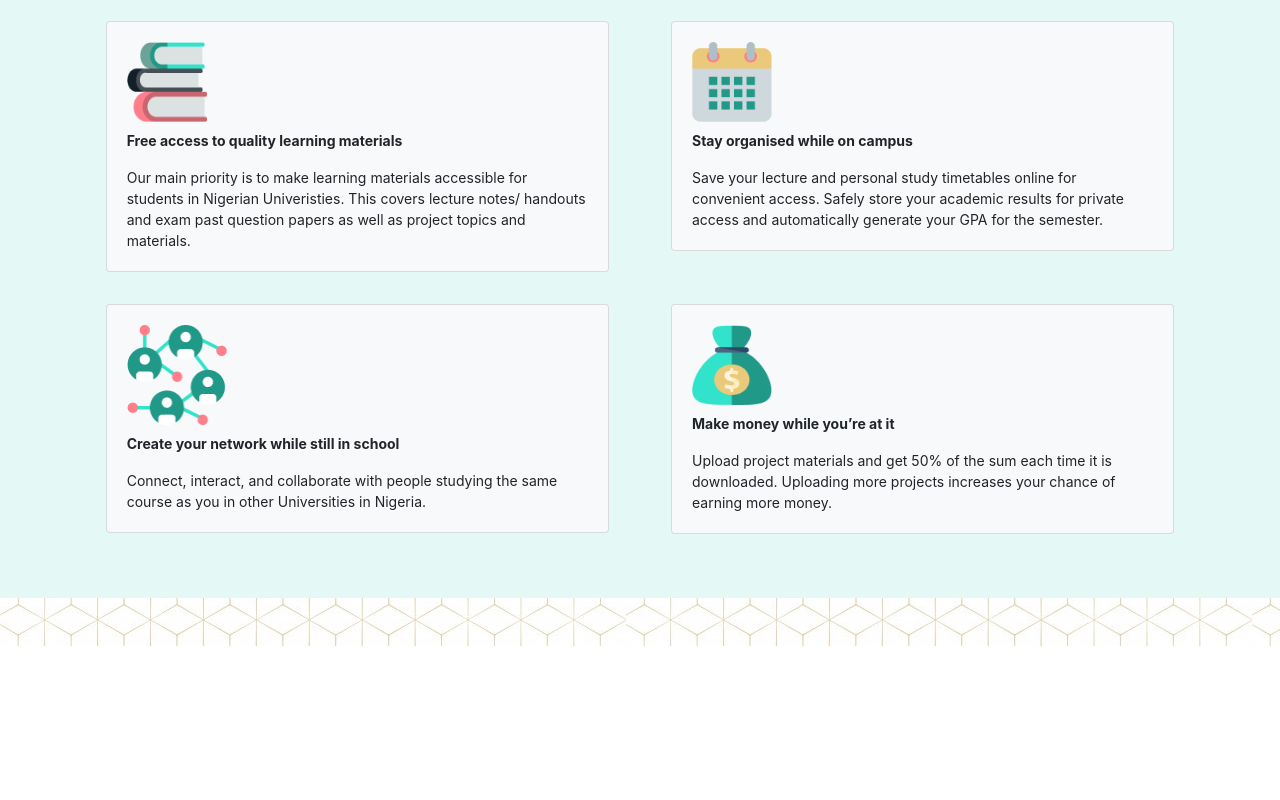
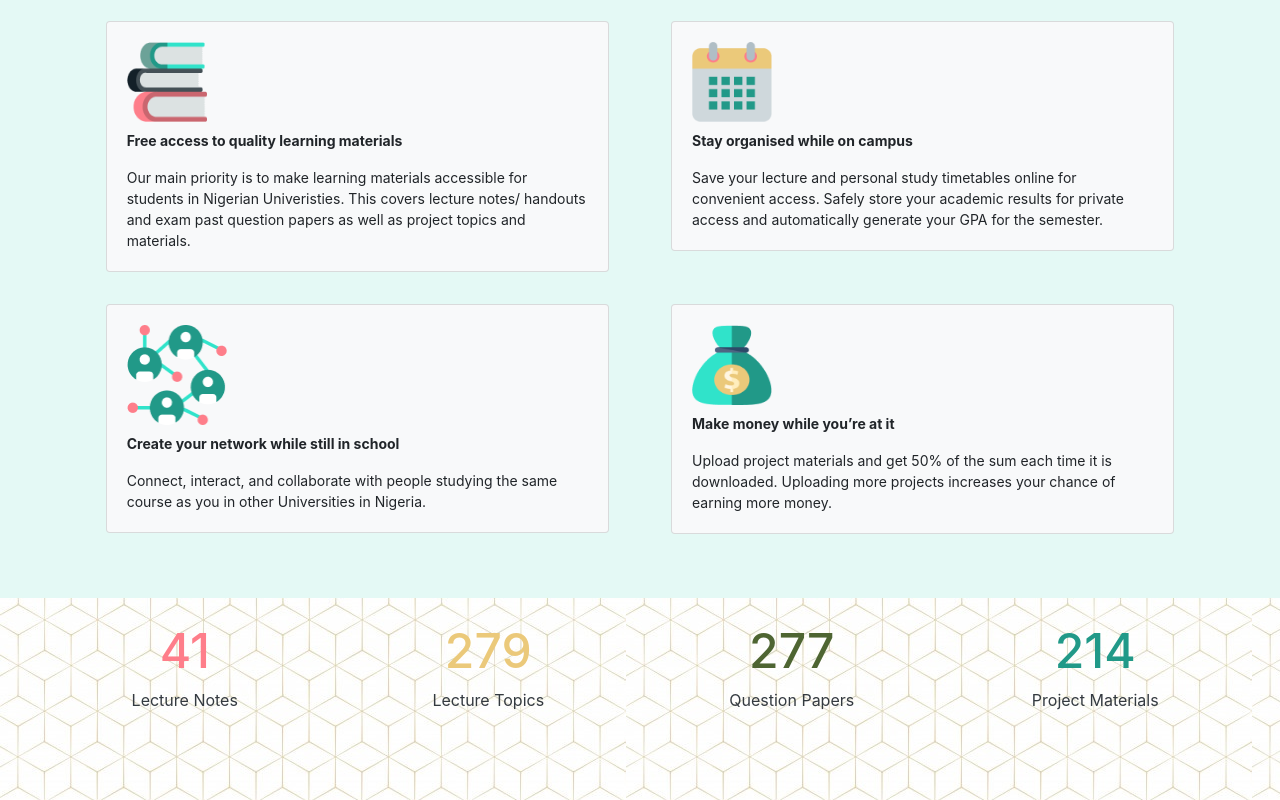
Before and after one commit to AnthoniaOkafor/greenbrain-clone, a plain HTML site: page index.html in a window 1280 px wide. Shown: the part 612-1412 px from the top of the page. Before the commit the page ends 1258 px from the top, so only its background shows below. Drawn offline with nearby package versions, Linux system fonts and the light colour scheme.

Commit message:
created more information about the site

```diff
--- a/css/styles.css
+++ b/css/styles.css
@@ -28,3 +28,27 @@
 .card > p {
     font-size: 14px;
 }
+
+.tiles h1 {
+    font-size: 3.0rem;
+}
+
+.pink {
+    color: #fe7e8a;
+}
+
+.gold {
+    color: #ebc97a;
+}
+
+.dk-green {
+    color: #4e6532;
+}
+
+.lt-green {
+    color: #219988;
+}
+
+.upload {
+    background: #E4F9F5;
+}
--- a/index.html
+++ b/index.html
@@ -86,7 +86,43 @@
         </div>
 
         <div class="container-fluid tiles py-4 pr-5 pl-5">
+          <div class="row d-flex justify-content-around text-center">
+              <div class="col-lg-3 col-md-3 col-sm-12 mb-sm-5">
+                <a href="#" class="text-decoration-none">
+                  <h1 class="pink">41</h1>
+                  <p class="text-dark">Lecture Notes</p>
+                </a>
+              </div>
 
+              <div class="col-lg-3 col-md-3 col-sm-12">
+                <a href="#" class="text-decoration-none">
+                  <h1 class="gold">279</h1>
+                  <p class="text-dark">Lecture Topics</p>
+                </a>
+              </div>
+
+              <div class="col-lg-3 col-md-3 col-sm-12 mb-sm-5" >
+                <a href="#" class="text-decoration-none">
+                  <h1 class="dk-green">277</h1>
+                  <p class="text-dark">Question Papers</p>
+                </a>
+              </div>
+
+              <div class="col-lg-3 col-md-3 col-sm-12 mb-sm-5">
+                <a href="#" class="text-decoration-none">
+                  <h1 class="lt-green">214</h1>
+                  <p class="text-dark">Project Materials</p>
+                </a>
+              </div>
+
+          </div>
+
+          <div class="container-fluid upload">
+            <div class="row">
+
+            </div>
+
+          </div>
         </div>
 
 
```
